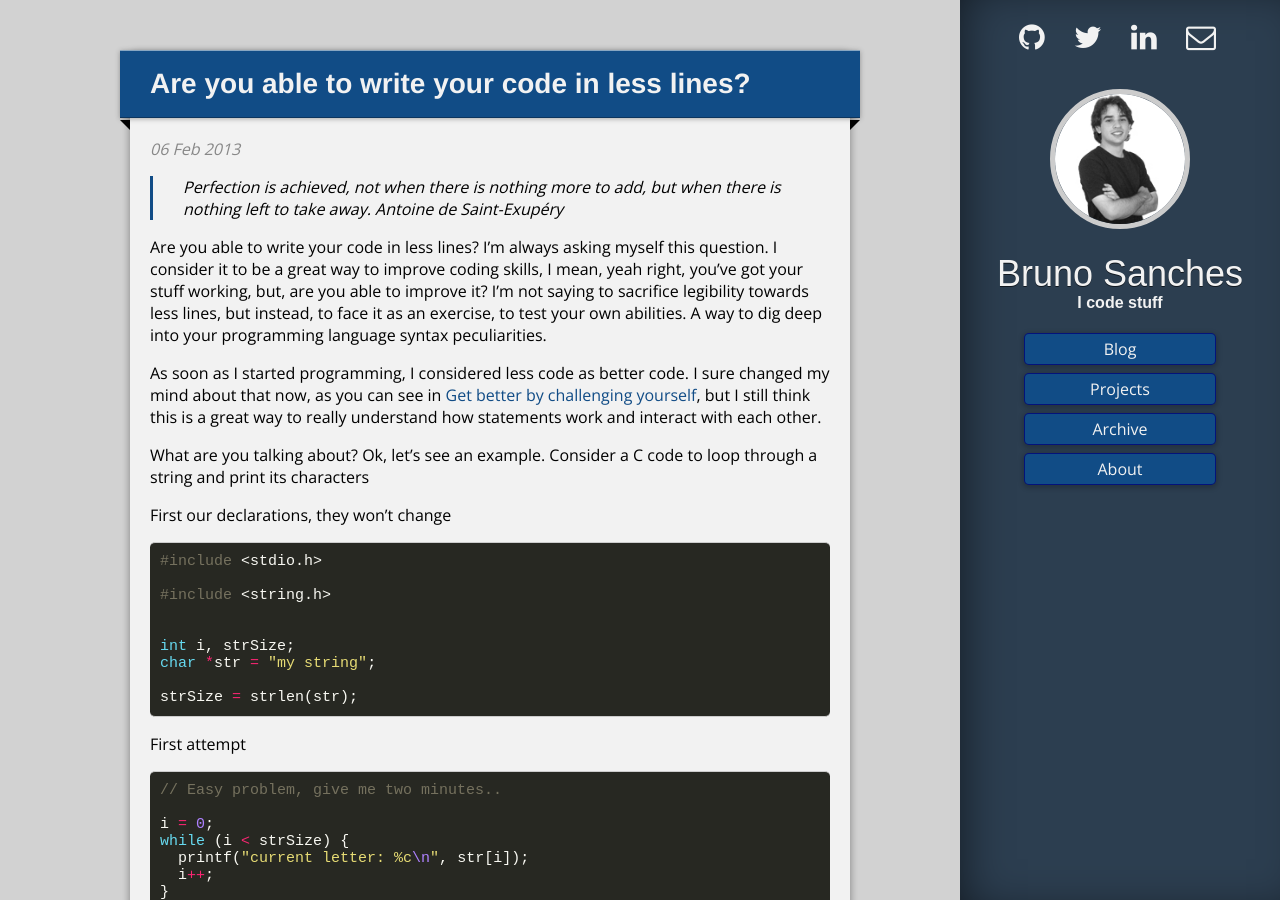
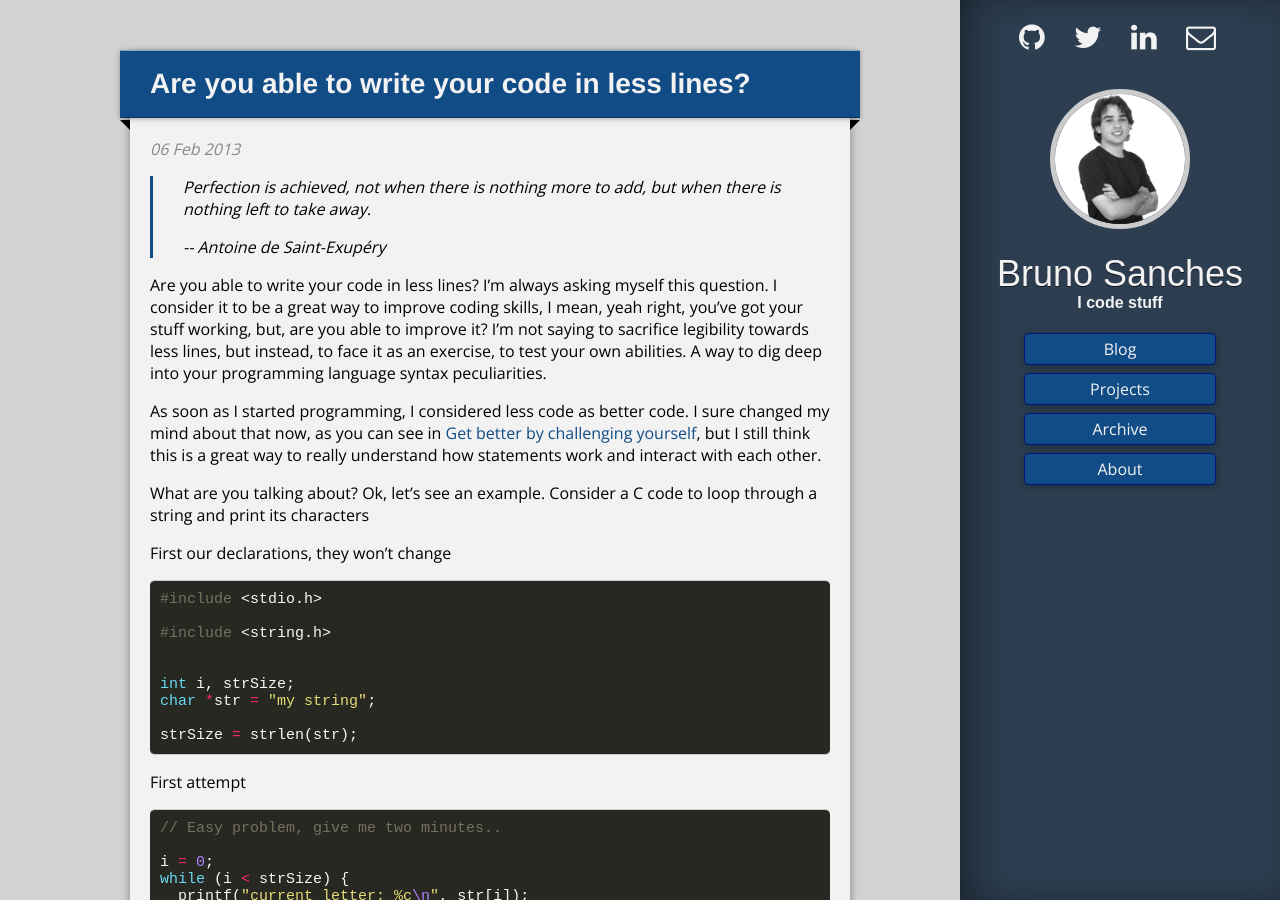
Before and after one commit to brunops/brunops.github.io, a Jekyll site: the page built from _posts/2013-02-06-write-less.markdown, in a window 1280 px wide and 900 px high. Built offline with Jekyll 4.4.1, drawn with Linux system fonts in a browser that asks for light colours; some web fonts are replaced; Markdown is read by kramdown in place of the engine named in the settings; comment, search, counter and statistics services are not loaded.

Commit message:
Break blockquote content into two paragraphs

```diff
--- a/_posts/2013-02-06-write-less.markdown
+++ b/_posts/2013-02-06-write-less.markdown
@@ -5,8 +5,10 @@ categories:
 - C
 - Software Craftsmanship
 ---
-<blockquote>Perfection is achieved, not when there is nothing more to add, but when there is nothing left to take away.
-Antoine de Saint-Exupéry</blockquote>
+<blockquote>
+<p>Perfection is achieved, not when there is nothing more to add, but when there is nothing left to take away.</p>
+<p>-- Antoine de Saint-Exupéry</p>
+</blockquote>
 Are you able to write your code in less lines? I'm always asking myself this question. I consider it to be a great way to improve coding skills, I mean, yeah right, you've got your stuff working, but, are you able to improve it? I'm not saying to sacrifice legibility towards less lines, but instead, to face it as an exercise, to test your own abilities. A way to dig deep into your programming language syntax peculiarities.
 
 As soon as I started programming, I considered less code as better code. I sure changed my mind about that now, as you can see in <a href="/get-better-by-challenging-yourself">Get better by challenging yourself</a>, but I still think this is a great way to really understand how statements work and interact with each other.
```
